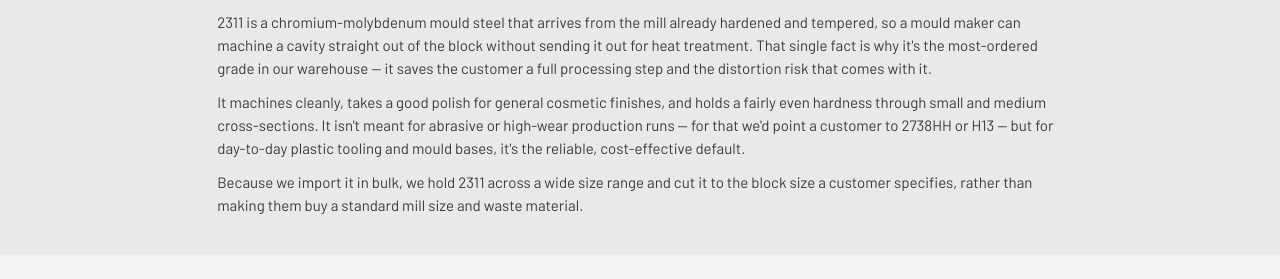
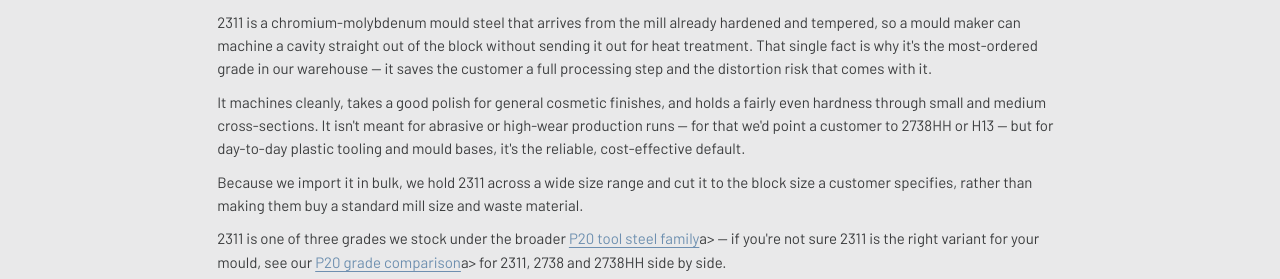
Before and after one commit to alloysteelindiaagency/alloysteelindiaagency.github.io, a plain HTML site: page grade-2311.html in a window 1280 px wide. Shown: the part 520-799 px from the top of the page. Drawn offline with nearby package versions, Linux system fonts and the light colour scheme.

Commit message:
Add explanation of 2311 in P20 tool steel family
Added a paragraph explaining the relationship of 2311 to the P20 tool steel family and provided links for further comparison.

```diff
--- a/grade-2311.html
+++ b/grade-2311.html
@@ -101,6 +101,7 @@
       <p style="opacity:0.85">2311 is a chromium-molybdenum mould steel that arrives from the mill already hardened and tempered, so a mould maker can machine a cavity straight out of the block without sending it out for heat treatment. That single fact is why it's the most-ordered grade in our warehouse — it saves the customer a full processing step and the distortion risk that comes with it.</p>
       <p style="opacity:0.85">It machines cleanly, takes a good polish for general cosmetic finishes, and holds a fairly even hardness through small and medium cross-sections. It isn't meant for abrasive or high-wear production runs — for that we'd point a customer to 2738HH or H13 — but for day-to-day plastic tooling and mould bases, it's the reliable, cost-effective default.</p>
       <p style="opacity:0.85">Because we import it in bulk, we hold 2311 across a wide size range and cut it to the block size a customer specifies, rather than making them buy a standard mill size and waste material.</p>
+      <p style="opacity:0.85">2311 is one of three grades we stock under the broader <a href="./grade-p20.html">P20 tool steel family</a>a> — if you're not sure 2311 is the right variant for your mould, see our <a href="./grade-p20.html">P20 grade comparison</a>a> for 2311, 2738 and 2738HH side by side.</p>p>
     </div>
   </section>
 
```
